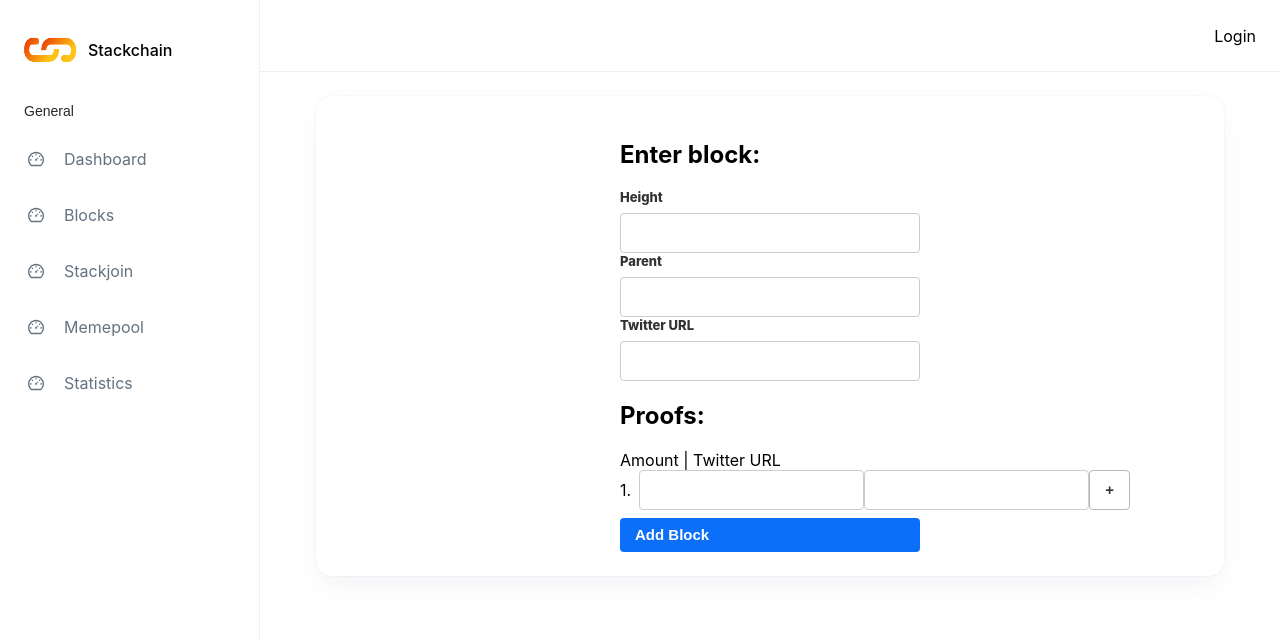
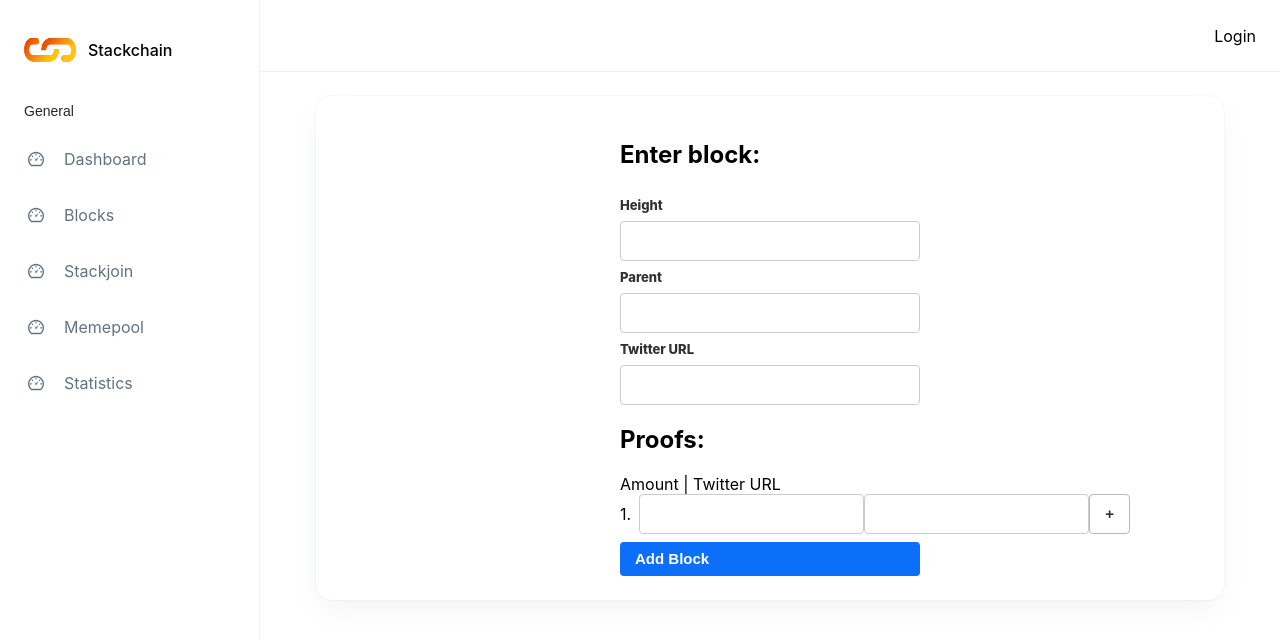
Before and after one commit to stackchainsats/stackchain-client, a Next.js app: page /add-block in a window 1280 px wide. Shown: the top 640 px of the page. Built offline with nearby package versions, Linux system fonts and the light colour scheme; no server answers.

Commit message:
fix: label text for edit

```diff
--- a/components/TextInput/index.js
+++ b/components/TextInput/index.js
@@ -20,7 +20,7 @@ const TextInputStyles = styled.div`
     font-size: 13px;
     font-weight: 800;
     line-height: 16px;
-    padding-bottom: 8px;
+    padding: 8px 0;
     transform-origin: top left;
   }
   & input {
--- a/pages/blocks.js
+++ b/pages/blocks.js
@@ -139,7 +139,7 @@ const BlockEdit = ({ block, onSubmitEdits, setEditing, setBlockData }) => {
           <TextInput
             type="text"
             name="height"
-            labelText="Height"
+            label="Height"
             defaultValue={block.height}
             value={block.height}
           />
@@ -148,7 +148,7 @@ const BlockEdit = ({ block, onSubmitEdits, setEditing, setBlockData }) => {
           <TextInput
             type="text"
             name="builder"
-            labelText="Builder"
+            label="Builder"
             defaultValue={block.builder}
             value={block.builder}
           />
@@ -157,7 +157,7 @@ const BlockEdit = ({ block, onSubmitEdits, setEditing, setBlockData }) => {
           <TextInput
             type="text"
             name="twitterURL"
-            labelText="Twitter URL"
+            label="Twitter URL"
             defaultValue={block.twitterURL}
             value={block.twitterURL}
           />
```
